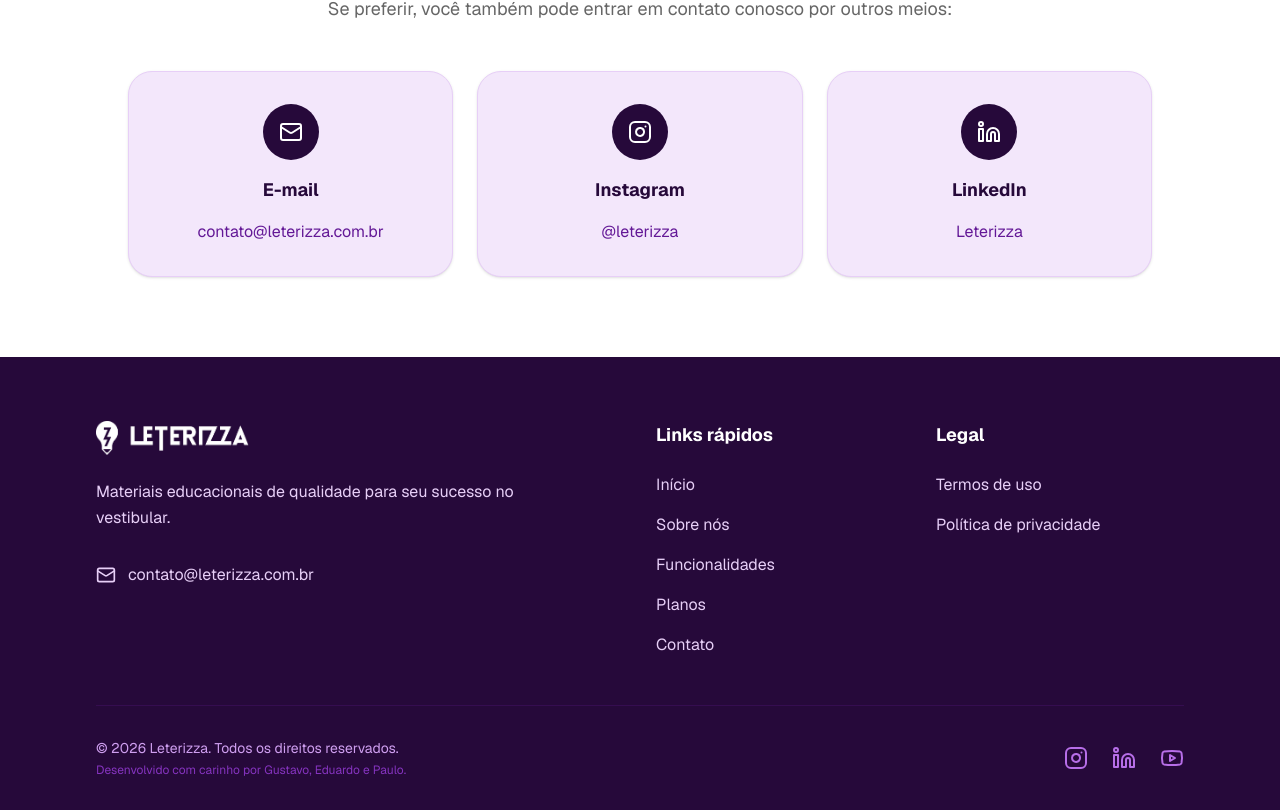
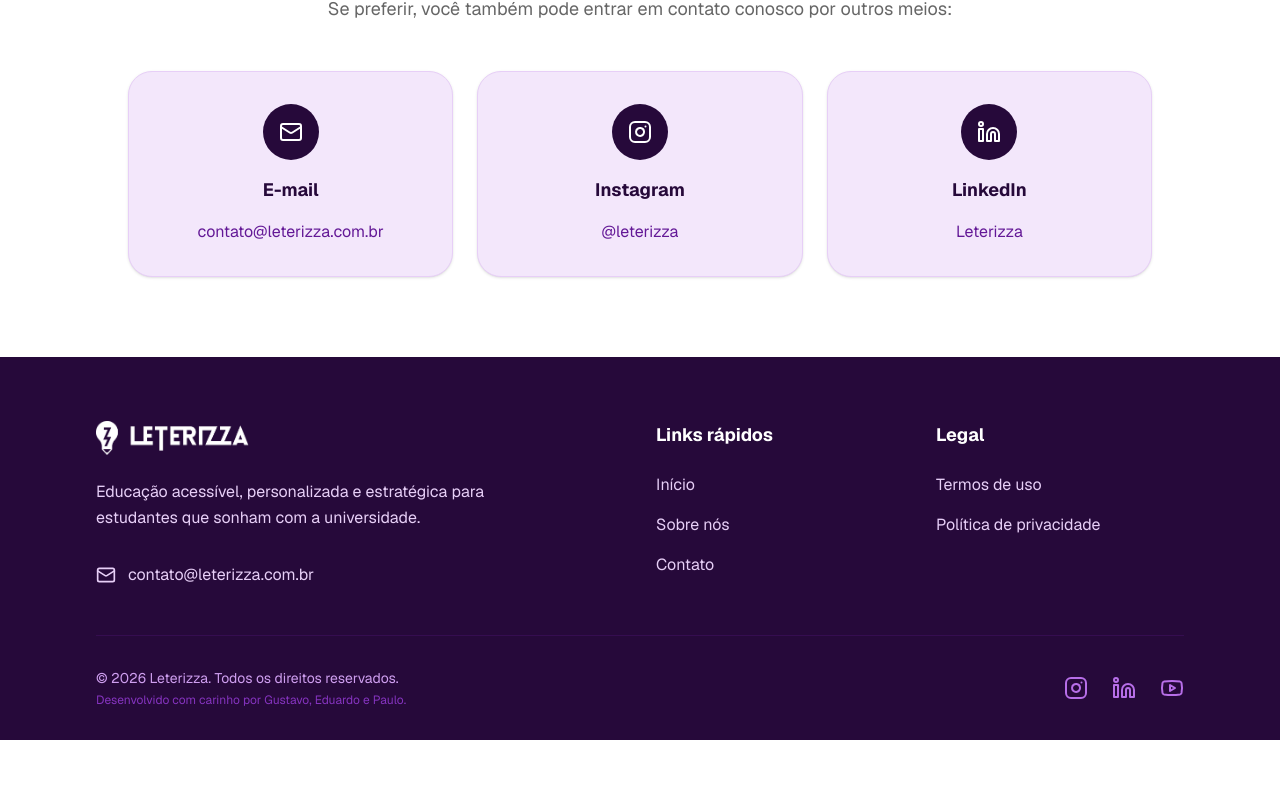
Before and after one commit to leterizza/LandingPage, a Next.js app: page /contato in a window 1280 px wide. Shown: the part 1576-2386 px from the top of the page. After the commit the page ends 2316 px from the top, so only its background shows below. Built offline with nearby package versions, Linux system fonts and the light colour scheme.

Commit message:
"Mudanças Footer"

```diff
--- a/src/components/Footer.tsx
+++ b/src/components/Footer.tsx
@@ -19,7 +19,7 @@ export function Footer() {
             />
 
             <p className="text-primary-100 text-base leading-relaxed max-w-md">
-              Materiais educacionais de qualidade para seu sucesso no vestibular.
+              Educação acessível, personalizada e estratégica para estudantes que sonham com a universidade.
             </p>
 
             <div className="flex flex-col gap-3 mt-2">
@@ -38,12 +38,12 @@ export function Footer() {
             <Link href="/sobre" className="text-primary-100 hover:text-white transition-colors">
               Sobre nós
             </Link>
-            <Link href="#funcionalidades" className="text-primary-100 hover:text-white transition-colors">
+            {/* <Link href="#funcionalidades" className="text-primary-100 hover:text-white transition-colors">
               Funcionalidades
             </Link>
             <Link href="#planos" className="text-primary-100 hover:text-white transition-colors">
               Planos
-            </Link>
+            </Link> */}
             <Link href="/contato" className="text-primary-100 hover:text-white transition-colors">
               Contato
             </Link>
@@ -70,13 +70,13 @@ export function Footer() {
           </div>
 
           <div className="flex gap-6">
-            <Link href="#" className="text-primary-300 hover:text-white transition-colors" aria-label="Instagram">
+            <Link href="https://www.instagram.com/leterizza/" className="text-primary-300 hover:text-white transition-colors" aria-label="Instagram">
               <Instagram size={24} />
             </Link>
-            <Link href="#" className="text-primary-300 hover:text-white transition-colors" aria-label="LinkedIn">
+            <Link href="https://www.linkedin.com/company/leterizza/ " className="text-primary-300 hover:text-white transition-colors" aria-label="LinkedIn">
               <Linkedin size={24} />
             </Link>
-            <Link href="#" className="text-primary-300 hover:text-white transition-colors" aria-label="YouTube">
+            <Link href="https://www.youtube.com/@Leterizza" className="text-primary-300 hover:text-white transition-colors" aria-label="YouTube">
               <Youtube size={24} />
             </Link>
           </div>
```
